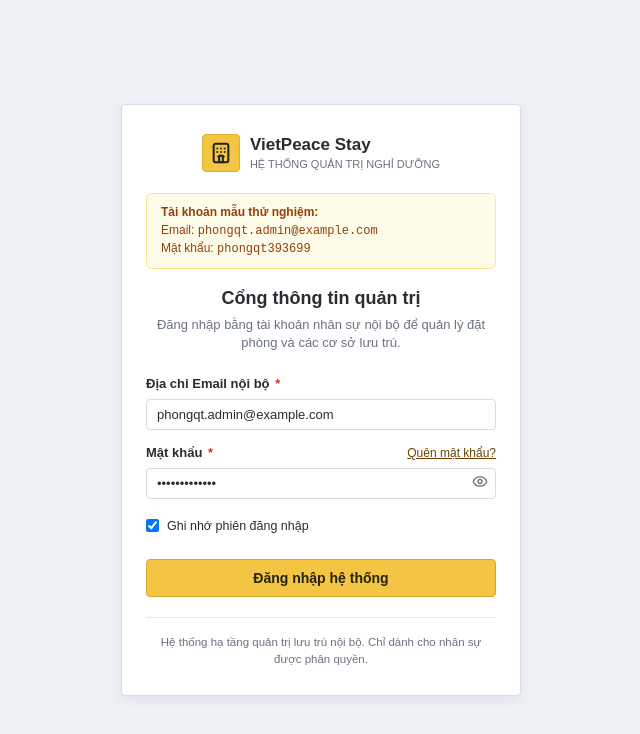
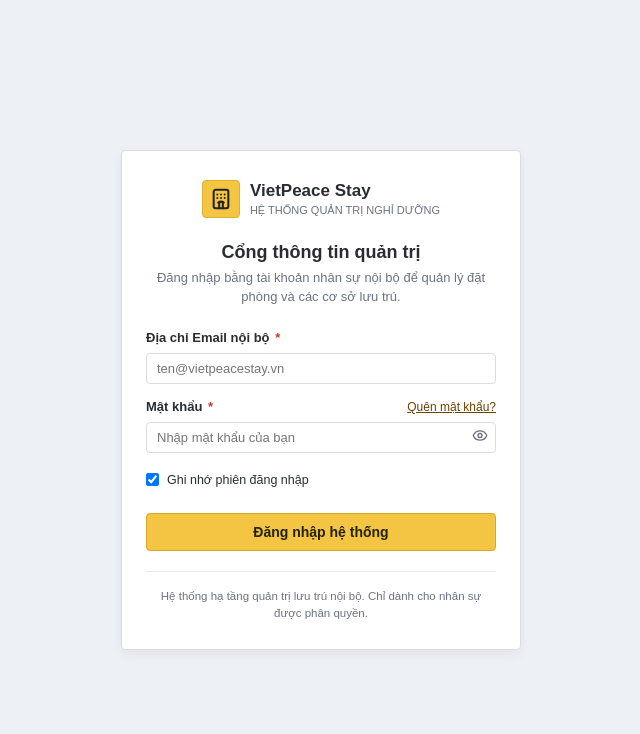
Before and after one commit to phongtoquach/vietpeace_stay_admin, a React (Vite) app: page /login in a window 1280 px wide. Shown: the top 734 px of the page, without its empty margins (319-959 px from the left). Built offline with nearby package versions, Linux system fonts and the light colour scheme; no server answers.

Commit message:
remove section tai khoan mau thu nghiem

```diff
--- a/src/pages/auth/LoginPage.jsx
+++ b/src/pages/auth/LoginPage.jsx
@@ -7,7 +7,7 @@
 import { Hotel, Eye, EyeOff } from 'lucide-react';
 
 export default function LoginPage() {
-	const { setCurrentLoggedInUser } = useContext(AuthContext);
+	//const { setCurrentLoggedInUser } = useContext(AuthContext);
 
 	const [email, setEmail] = useState('');
 	const [password, setPassword] = useState('');
@@ -18,8 +18,8 @@
 
 	console.log("[LoginPage] Day là ngay trước dòng khai báo biến useState formData !");
     const [formData, setFormData] = useState({
-        email: "phongqt.admin@example.com",
-        password: "phongqt393699"
+        email: "",
+        password: ""
     });
 
     console.log("[LoginPage] Day là ngay trước dòng khai báo biến useState formErrors !");
@@ -146,7 +146,7 @@
 		}
 
 		console.log("[LoginPage - handleSubmit] response_data.success = true ! Chuyen den route /admin/dashboard !");
-		if (setCurrentLoggedInUser) setCurrentLoggedInUser(response_data.data.loginUserData || response_data.data.userInfo);
+		//setCurrentLoggedInUser(response_data.data.loginUserData);
 
 		navigate('/admin/dashboard');
 	};
@@ -168,11 +168,7 @@
 					</div>
 				</div>
 
-				<div style={{ padding: '10px 14px', backgroundColor: '#FEFBE8', border: '1px solid #FDE68A', borderRadius: '6px', fontSize: '12px', color: '#92400E', marginBottom: '16px' }}>
-					<strong>Tài khoản mẫu thử nghiệm:</strong><br />
-					Email: <code>phongqt.admin@example.com</code><br />
-					Mật khẩu: <code>phongqt393699</code>
-				</div>
+
 				<h1 className="auth-title">Cổng thông tin quản trị</h1>
 				<p className="auth-subtitle">
 				Đăng nhập bằng tài khoản nhân sự nội bộ để quản lý đặt phòng và các cơ sở lưu trú.
```
Lines whose indentation alone changed are shown as unchanged.
